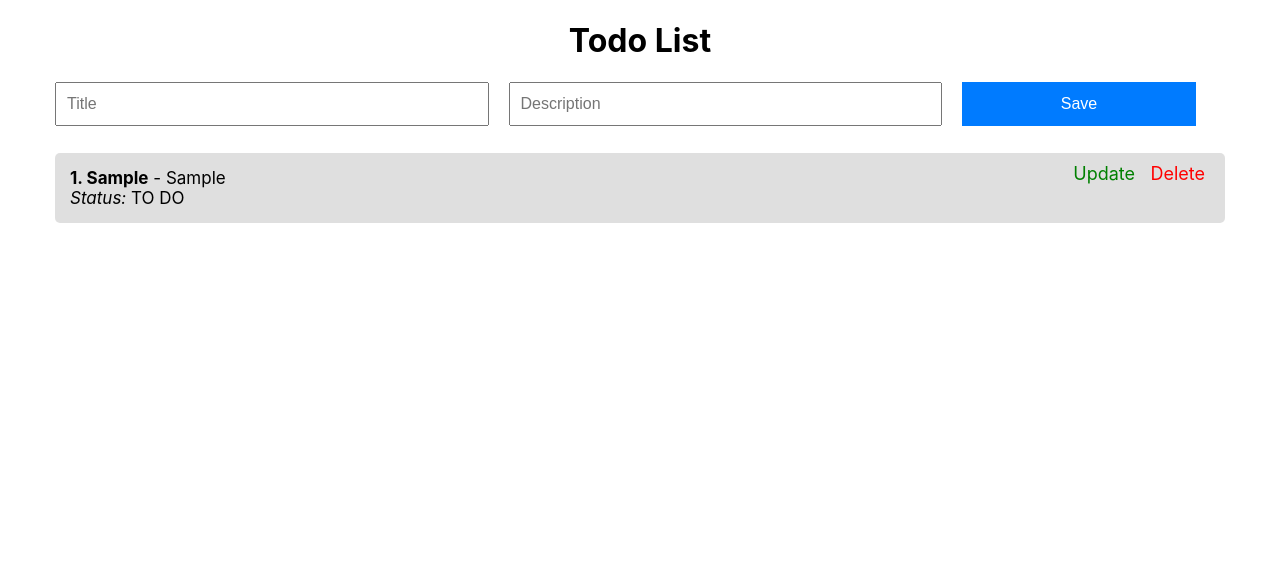
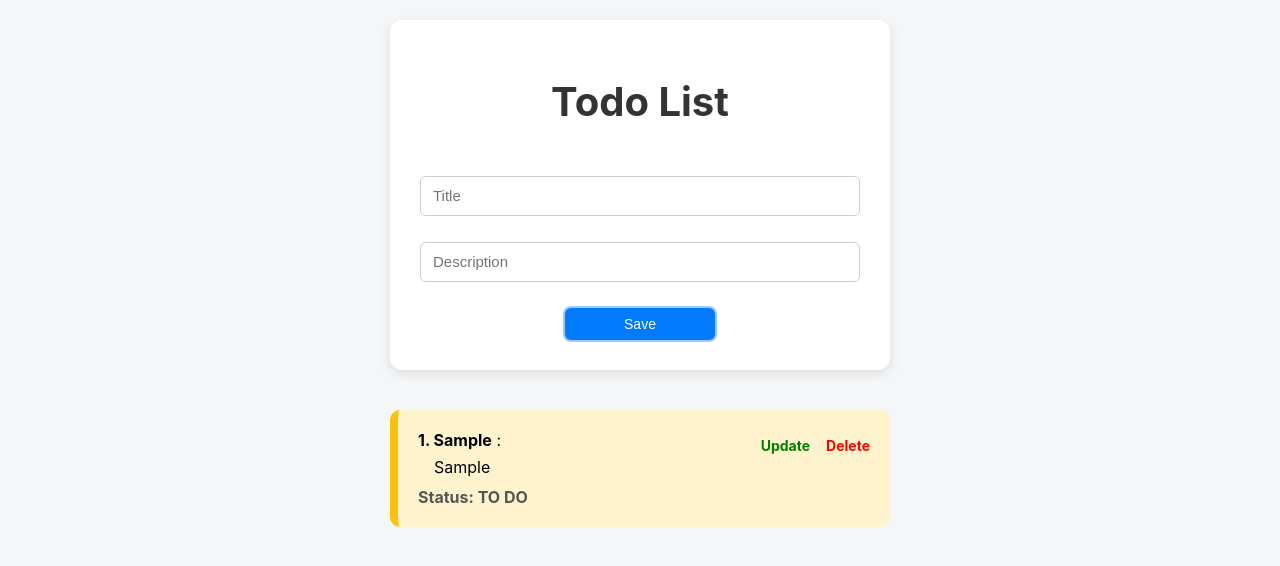
Before and after one commit to harshjariwala05/todo, a React (Create React App) app: page / in a window 1280 px wide. Both pictures are taken after typing "Sample", "Sample" into the empty fields and a click on the button "Save". Shown: the top 566 px of the page. Built offline with nearby package versions, Linux system fonts and the light colour scheme.

Commit message:
todolist design changes

```diff
--- a/package.json
+++ b/package.json
@@ -9,6 +9,7 @@
     "@testing-library/user-event": "^13.5.0",
     "react": "^19.1.0",
     "react-dom": "^19.1.0",
+    "react-icons": "^5.5.0",
     "react-scripts": "5.0.1",
     "web-vitals": "^2.1.4"
   },
@@ -35,5 +36,10 @@
       "last 1 firefox version",
       "last 1 safari version"
     ]
+  },
+  "devDependencies": {
+    "autoprefixer": "^10.4.21",
+    "postcss": "^8.5.6",
+    "tailwindcss": "^4.1.11"
   }
 }
--- a/src/App.css
+++ b/src/App.css
@@ -1,104 +1,191 @@
-form {
-  width: 1170px;
-  margin: auto;
-  display: flex;
-  gap: 20px;
+body {
+  margin: 0;
+  padding: 0;
+  background: #f4f6f8;
 }
 
-form input {
-  flex-basis: 35%;
-  height: 40px;
-  padding: 0 10px;
-  font-size: 16px;
+.App {
+  padding: 20px;
+  max-width: 500px;
+  max-height: 450px;
+  margin: auto;
 }
 
-form button {
-  flex-basis: 20%;
-  font-size: 16px;
+.heading {
+  text-align: center;
+  font-size: 2.5rem;
+  color: #333;
+  margin-bottom: 50px;
+}
+
+.form-container {
+  background: white;
+  padding: 30px;
+  border-radius: 12px;
+  box-shadow: 0 4px 12px rgba(0, 0, 0, 0.1);
+  margin-bottom: 40px;
+  display: flex;
+  justify-content: center;
+  align-items: center;
+  flex-direction: column;
+}
+
+.todo-form {
+  display: flex;
+  flex-direction: column;
+  gap: 26px;
+  width: 100%;
+  max-width: 500px;
+}
+
+.todo-form input {
+  width: 100%;
+  height: 40px;
+  padding: 8px 12px;
+  font-size: 15px;
+  border: 1px solid #ccc;
+  border-radius: 6px;
+  box-sizing: border-box;
+}
+
+.todo-form button {
+  align-self: center;
+  width: 150px;
+  padding: 8px 16px;
   background-color: #007bff;
   color: white;
   border: none;
+  border-radius: 6px;
+  font-size: 14px;
   cursor: pointer;
-  transition: 0.3s ease;
+  transition: background-color 0.3s ease;
 }
 
-.outside {
-  width: 1170px;
-  margin: auto;
+.todo-form button:hover {
+  background-color: #0056b3;
 }
 
-.outside ul {
-  margin: 0;
+.todo-container ul {
+  list-style: none;
   padding: 0;
-  list-style: none;
-  margin-top: 27px;
 }
 
-.outside ul li {
-  color: black;
-  padding: 15px;
-  text-align: left;
-  background-color: #cbcbcb9c;
+.todo-item {
+  padding: 20px;
+  margin-bottom: 15px;
+  border-radius: 10px;
   position: relative;
-  font-size: 17px;
-  margin-bottom: 20px;
-  border-radius: 5px;
-  transition: background-color 0.3s ease;
-  cursor: pointer;
+  transition: transform 0.2s;
+  border-left: 8px solid transparent;
 }
 
-.outside ul li:hover {
-  background-color: powderblue;
-  /* color: white; */
+.todo-item:hover {
+  transform: translateY(-2px);
 }
 
-.outside ul li .description {
-  display: block;
-  font-size: 14px;
-  color: #ccc;
-  margin-top: 5px;
+.status-text {
+  margin-top: 10px;
+  font-weight: bold;
+  color: #555;
 }
 
-.outside ul li .status {
-  display: inline-block;
-  margin-top: 10px;
-  font-size: 13px;
-  font-weight: bold;
-  color: yellowgreen;
+.status-todo {
+  background-color: #fff3cd;
+  border-left-color: #ffc107;
 }
 
-.outside ul li span {
-  position: absolute;
-  top: 10px;
-  right: 20px;
-  cursor: pointer;
-  font-size: 18px;
+.status-progress {
+  background-color: #d1ecf1;
+  border-left-color: #17a2b8;
+}
+
+.status-qa {
+  background-color: #f8d7da;
+  border-left-color: #dc3545;
+}
+
+.status-done {
+  background-color: #d4edda;
+  border-left-color: #28a745;
 }
 
 .completetodo {
   text-decoration: line-through;
-  color: white !important;
-  background-color: #4cbf0a !important;
+  background-color: #d2f5ce !important;
 }
 
 .action-button {
+  position: absolute;
+  top: 20px;
+  font-size: 14px;
+  font-weight: bold;
   cursor: pointer;
-  text-decoration: none;
-}
-
-.action-button:hover {
-  text-decoration: underline;
 }
 
 .update {
+  right: 80px;
   color: green;
-  margin-right: 70px;
 }
 
 .delete {
+  right: 20px;
   color: red;
 }
 
-h1{
-  text-align: center;
+@media (max-width: 600px) {
+  .todo-form {
+    flex-direction: column;
+  }
+
+  .todo-form input,
+  .todo-form button {
+    width: 100%;
+  }
 }
+
+.todo-form input:focus {
+  border-color: #007bff;
+  outline: none;
+  box-shadow: 0 0 0 2px rgba(0, 123, 255, 0.25);
+}
+
+.todo-form button:focus {
+  outline: none;
+  box-shadow: 0 0 0 2px rgba(0, 123, 255, 0.4);
+}
+
+.submit-btn {
+  align-self: center;
+  padding: 6px 14px;
+  background-color: #007bff;
+  color: white;
+  border: none;
+  border-radius: 6px;
+  font-size: 13px;
+  cursor: pointer;
+  transition: background-color 0.3s ease;
+}
+
+.submit-btn:hover {
+  background-color: #0056b3;
+}
+
+.submit-btn.update {
+  background-color: #28a745;
+}
+
+.submit-btn.update:hover {
+  background-color: #218838;
+}
+
+span{
+  display: flex;
+  margin: 7px 0 0px 16px;
+}
+
+@media (max-width: 600px) {
+  .todo-form input,
+  .todo-form button {
+    width: 100%;
+  }
+}
--- a/src/App.js
+++ b/src/App.js
@@ -15,6 +15,10 @@ function App() {
 
     if (!title) {
       alert("Title is required");
+      return;
+    }
+    if (!description) {
+      alert("Description is required");
       return;
     }
 
@@ -62,28 +66,34 @@ function App() {
 
   return (
     <div className="App">
-      <h1>Todo List</h1>
-      <form onSubmit={saveTodoList}>
+      <div className="form-container">
+        <h1 className="heading">Todo List</h1>
+
+        <form className="todo-form" onSubmit={saveTodoList}>
           <input
             type="text"
-          name="title"
+            placeholder="Title"
+            name='title'
             value={title}
-          placeholder="Title"
             onChange={(e) => setTitle(e.target.value)}
             autoFocus
           />
           <input
             type="text"
-          name="description"
+            placeholder="Description"
+            name='description'
             value={description}
-          placeholder="Description"
             onChange={(e) => setDescription(e.target.value)}
-          autoFocus
+
           />
-        <button>{editingIndex !== null ? "Update" : "Save"}</button>
+
+          <button className={`submit-btn ${editingIndex !== null ? "update" : ""}`}>
+            {editingIndex !== null ? "Update" : "Save"}
+          </button>
         </form>
+      </div>
 
-      <div className="outside">
+      <div className="todo-container">
         <ul>{list}</ul>
       </div>
     </div>
--- a/src/TodoListItems.js
+++ b/src/TodoListItems.js
@@ -18,13 +18,24 @@ function TodoListItems({ item, indexNum, todoList, setTodoList, handleEdit }) {
     const delRow = () => {
         const finalData = todoList.filter((value, index) => index != indexNum)
         setTodoList(finalData)
+
+    };
+
+    const getStatusClass = (status) => {
+        switch (status) {
+            case "TO DO": return "status-todo";
+            case "IN PROGRESS": return "status-progress";
+            case "IN QA": return "status-qa";
+            case "DONE": return "status-done";
+            default: return "";
+        }
     };
 
     return (
-        <li className={status === "DONE" ? "completetodo" : ""} style={{ marginBottom: '10px' }}>
-            <div onClick={cycleStatus} style={{ cursor: 'pointer' }}>
-                <strong>{indexNum + 1}. {item.title}</strong> - {item.description}
-                <div><em>Status:</em> {status}</div>
+        <li className={`todo-item ${getStatusClass(status)} ${status === "DONE" ? "completetodo" : ""}`}>
+            <div onClick={cycleStatus}>
+                <strong>{indexNum + 1}. {item.title}</strong> : <span>{item.description}</span>
+                <div className="status-text">Status: {status}</div>
             </div>
             <span
                 className="action-button update"
```
Also changed, not shown: 1 other file (tests, documents, lock files or other folders). Lines whose indentation alone changed are shown as unchanged.
